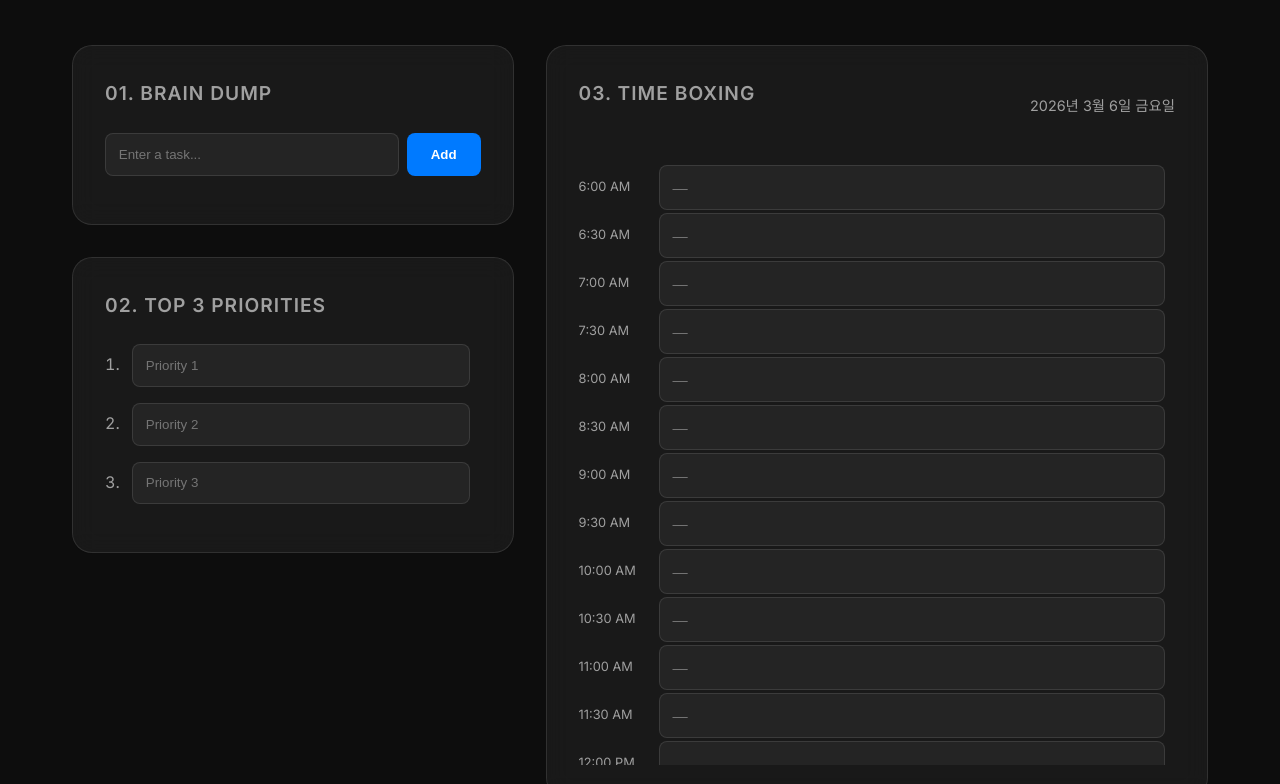
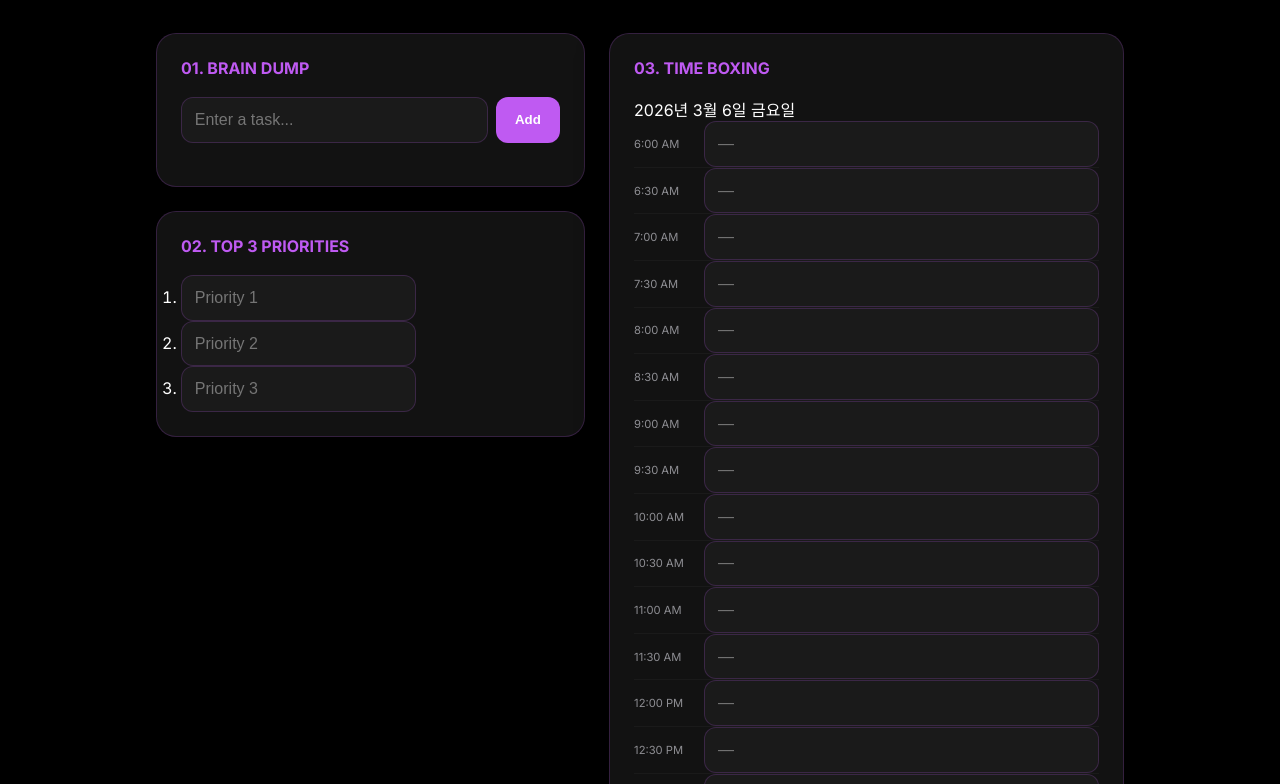
Before and after one commit to lovepoets-dotcom/timebox, a plain HTML site: page index.html in a window 1280 px wide. Shown: the part 137-921 px from the top of the page. Drawn offline with Linux system fonts and the light colour scheme.

Commit message:
Add files via upload

```diff
--- a/index.html
+++ b/index.html
@@ -5,7 +5,7 @@
     <meta charset="UTF-8">
     <meta name="viewport" content="width=device-width, initial-scale=1.0">
     <title>Elon Musk Time Box Planner</title>
-    <link rel="stylesheet" href="style.css">
+    <link rel="stylesheet" href="style.css?v=2">
     <link rel="manifest" href="manifest.json">
     <meta name="apple-mobile-web-app-capable" content="yes">
     <meta name="apple-mobile-web-app-status-bar-style" content="black-translucent">
--- a/style.css
+++ b/style.css
@@ -1,11 +1,11 @@
 :root {
-    --bg-color: #0d0d0d;
-    --card-bg: rgba(255, 255, 255, 0.05);
-    --accent-color: #007aff;
+    --bg-color: #000000;
+    --card-bg: #121212;
+    --accent-color: #bf5af2;
+    --accent-glow: rgba(191, 90, 242, 0.4);
     --text-primary: #ffffff;
-    --text-secondary: #a0a0a0;
-    --border-color: rgba(255, 255, 255, 0.1);
-    --glass-blur: blur(12px);
+    --text-secondary: #8e8e93;
+    --border-color: rgba(191, 90, 242, 0.2);
 }
 
 * {
@@ -14,239 +14,141 @@
     box-sizing: border-box;
 }
 
+html,
 body {
     background-color: var(--bg-color);
     color: var(--text-primary);
     font-family: 'Inter', -apple-system, BlinkMacSystemFont, "Segoe UI", Roboto, Helvetica, Arial, sans-serif;
-    line-height: 1.6;
     overflow-x: hidden;
+    width: 100%;
 }
 
 .app-container {
-    max-width: 1200px;
+    width: 100%;
+    max-width: 1000px;
     margin: 0 auto;
-    padding: 2rem;
+    padding: 1rem;
     min-height: 100vh;
-    display: flex;
-    flex-direction: column;
 }
 
 header {
     text-align: center;
-    margin-bottom: 3rem;
+    padding: 2.5rem 0;
 }
 
 header h1 {
-    font-size: 3rem;
-    font-weight: 700;
-    letter-spacing: -2px;
-    background: linear-gradient(to bottom, #ffffff, #666666);
+    font-size: clamp(2rem, 10vw, 3rem);
+    background: linear-gradient(135deg, #fff 0%, var(--accent-color) 100%);
     -webkit-background-clip: text;
+    background-clip: text;
     -webkit-text-fill-color: transparent;
 }
 
 .subtitle {
     color: var(--text-secondary);
-    font-size: 1rem;
+    font-size: 0.8rem;
     letter-spacing: 1px;
     text-transform: uppercase;
 }
 
 .grid-layout {
     display: grid;
-    grid-template-columns: 1fr 1.5fr;
-    gap: 2rem;
-    flex-grow: 1;
+    grid-template-columns: 1fr 1.2fr;
+    gap: 1.5rem;
+    width: 100%;
 }
 
 .panel {
     display: flex;
     flex-direction: column;
-    gap: 2rem;
+    gap: 1.5rem;
 }
 
 .card {
     background: var(--card-bg);
-    backdrop-filter: var(--glass-blur);
     border: 1px solid var(--border-color);
     border-radius: 20px;
-    padding: 2rem;
-    transition: transform 0.3s ease, box-shadow 0.3s ease;
-}
-
-.card:hover {
-    box-shadow: 0 10px 30px rgba(0, 0, 0, 0.5);
-    border-color: rgba(255, 255, 255, 0.2);
+    padding: 1.5rem;
+    box-shadow: 0 10px 30px rgba(0, 0, 0, 0.8);
 }
 
 h2 {
-    font-size: 1.2rem;
-    font-weight: 600;
-    margin-bottom: 1.5rem;
-    color: var(--text-secondary);
+    font-size: 1rem;
+    color: var(--accent-color);
     text-transform: uppercase;
-    letter-spacing: 1px;
+    margin-bottom: 1.2rem;
 }
 
-/* Brain Dump */
+/* UI Elements */
 .input-group {
     display: flex;
     gap: 0.5rem;
-    margin-bottom: 1rem;
+    margin-bottom: 1.2rem;
 }
 
 input[type="text"] {
     flex-grow: 1;
-    background: rgba(255, 255, 255, 0.05);
+    background: #1a1a1a;
     border: 1px solid var(--border-color);
-    border-radius: 8px;
+    border-radius: 12px;
     padding: 0.8rem;
     color: white;
+    font-size: 16px;
     outline: none;
-    transition: border-color 0.2s;
 }
 
 input[type="text"]:focus {
     border-color: var(--accent-color);
+    box-shadow: 0 0 10px var(--accent-glow);
 }
 
 #add-btn {
     background: var(--accent-color);
     color: white;
     border: none;
-    padding: 0 1.5rem;
-    border-radius: 8px;
-    cursor: pointer;
-    font-weight: 600;
-    transition: opacity 0.2s;
-}
-
-#add-btn:hover {
-    opacity: 0.9;
+    padding: 0 1.2rem;
+    border-radius: 12px;
+    font-weight: bold;
 }
 
 #todo-list {
     list-style: none;
-    max-height: 300px;
-    overflow-y: auto;
 }
 
 #todo-list li {
     padding: 0.8rem;
-    border-bottom: 1px solid var(--border-color);
+    border-bottom: 1px solid #1a1a1a;
     display: flex;
     justify-content: space-between;
-    align-items: center;
-    cursor: pointer;
-}
-
-#todo-list li:hover {
-    background: rgba(255, 255, 255, 0.03);
-}
-
-/* Priorities */
-#priority-list {
-    list-style-position: inside;
-}
-
-#priority-list li {
-    margin-bottom: 1rem;
-    color: var(--text-secondary);
-}
-
-#priority-list input {
-    width: 90%;
-    margin-left: 0.5rem;
 }
 
 /* Schedule */
-.schedule-card {
-    height: 100%;
-}
-
-.schedule-header {
-    display: flex;
-    justify-content: space-between;
-    align-items: center;
-    margin-bottom: 2rem;
-}
-
-#current-date {
-    color: var(--text-secondary);
-    font-size: 0.9rem;
-}
-
 .time-slots {
     display: flex;
     flex-direction: column;
-    gap: 0.5rem;
-    height: 600px;
-    overflow-y: auto;
-    padding-right: 10px;
 }
 
 .slot {
     display: grid;
-    grid-template-columns: 80px 1fr;
+    grid-template-columns: 70px 1fr;
     align-items: center;
-    min-height: 40px;
-    border-radius: 8px;
-    transition: background 0.2s;
+    border-bottom: 1px solid #1a1a1a;
 }
 
 .time-label {
-    font-size: 0.8rem;
+    font-size: 0.7rem;
     color: var(--text-secondary);
-    font-weight: 500;
 }
 
 .slot-input {
     background: transparent;
     border: none;
-    border-bottom: 1px solid rgba(255, 255, 255, 0.05);
     color: white;
-    padding: 0.5rem;
+    padding: 0.7rem;
     font-size: 0.95rem;
 }
 
-.slot:hover .slot-input {
-    border-bottom: 1px solid rgba(255, 255, 255, 0.2);
-}
-
-footer {
-    margin-top: 3rem;
-    text-align: center;
-    padding: 2rem 0;
-    border-top: 1px solid var(--border-color);
-}
-
-.tips p {
-    font-style: italic;
-    color: var(--text-secondary);
-    font-size: 0.9rem;
-    max-width: 600px;
-    margin: 0 auto;
-}
-
-/* Custom Scrollbar */
-::-webkit-scrollbar {
-    width: 6px;
-}
-
-::-webkit-scrollbar-track {
-    background: transparent;
-}
-
-::-webkit-scrollbar-thumb {
-    background: rgba(255, 255, 255, 0.1);
-    border-radius: 10px;
-}
-
-::-webkit-scrollbar-thumb:hover {
-    background: rgba(255, 255, 255, 0.2);
-}
-
-@media (max-width: 900px) {
+@media (max-width: 800px) {
     .grid-layout {
         grid-template-columns: 1fr;
     }
--- a/sw.js
+++ b/sw.js
@@ -1,4 +1,4 @@
-const CACHE_NAME = 'timebox-v1';
+const CACHE_NAME = 'timebox-v2';
 const ASSETS = [
     './',
     './index.html',
```
Also changed, not shown: icons/icon-192.png, icons/icon-512.png, manifest.json.
